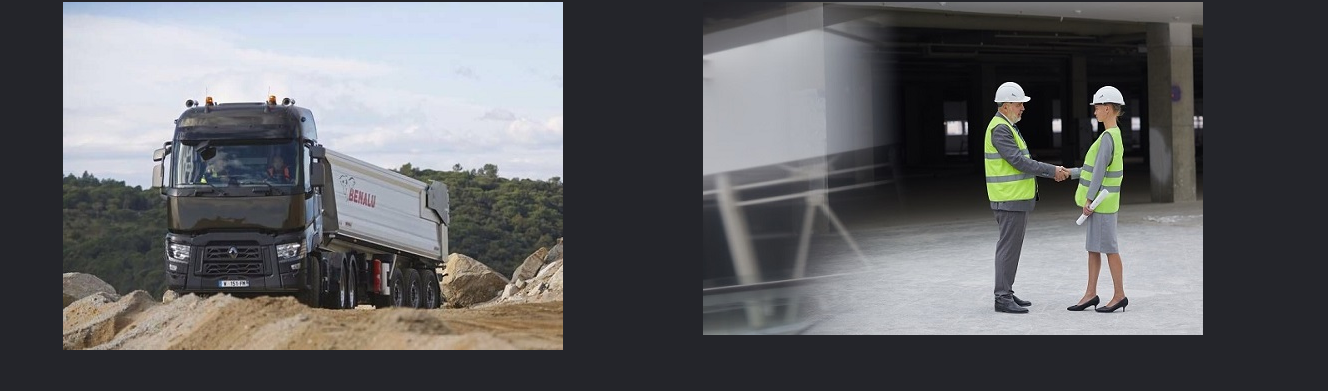
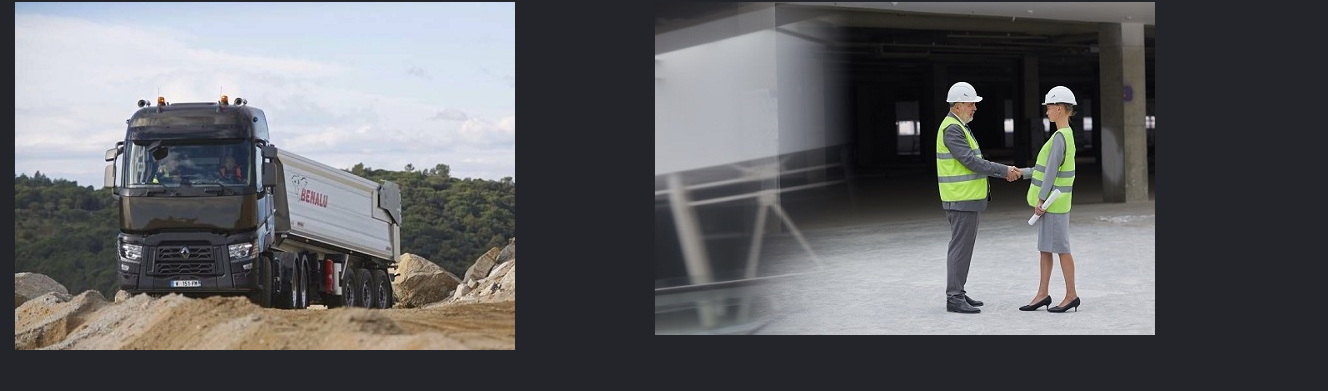
Before and after one commit to JeronimoPeredo/legal_energy-peredo, a plain HTML site: page views/noticias.html in a window 1280 px wide. Shown: the part 284-675 px from the top of the page, 1328 px wide, since content can reach past the window. Drawn offline with nearby package versions, Linux system fonts and the light colour scheme.

Commit message:
solucion de noticias

```diff
--- a/views/noticias.html
+++ b/views/noticias.html
@@ -44,7 +44,7 @@
         <h2 class="main_noticias-title">Ultimas Noticias</h2>
     </section>
 
-    <div class="container-fluid mt-5 mx-5">
+    <div class="container-fluid mt-5">
         <div class="row">
           <div class="col-md mt-5">
             <h2 class="noticias-title">Noticia 1</h2>
```
